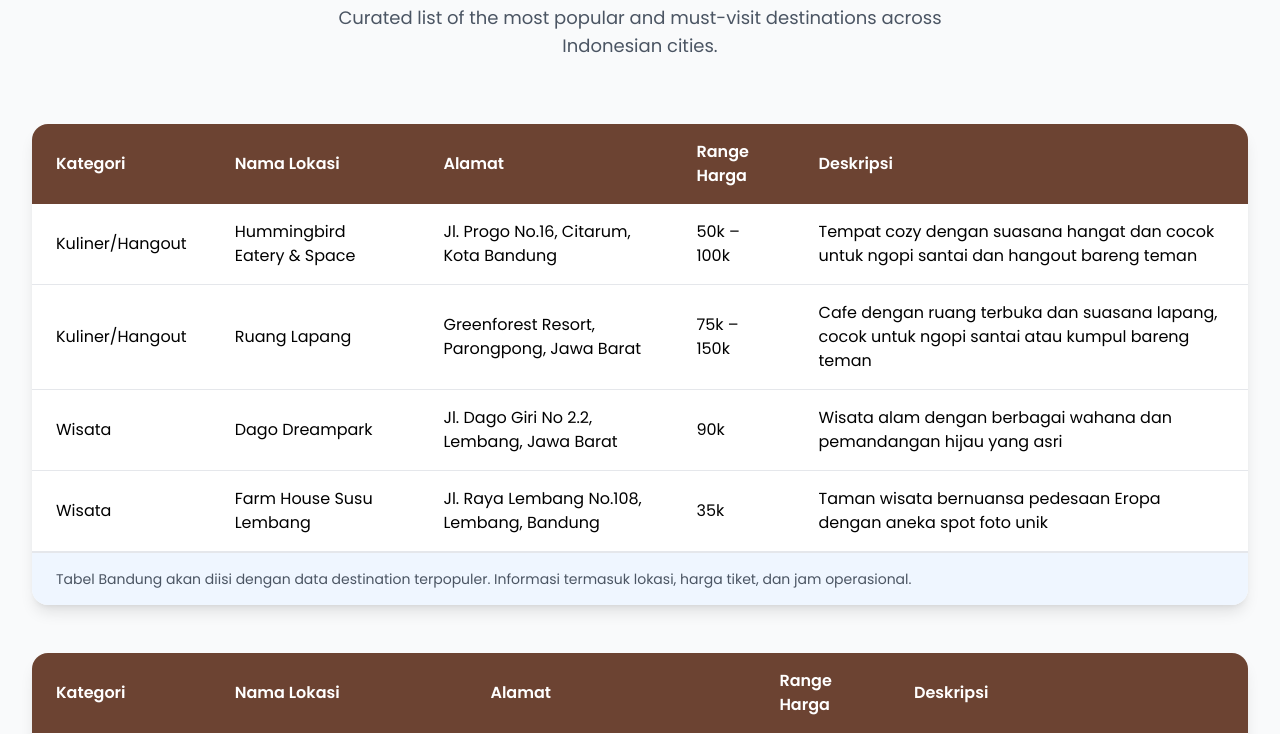
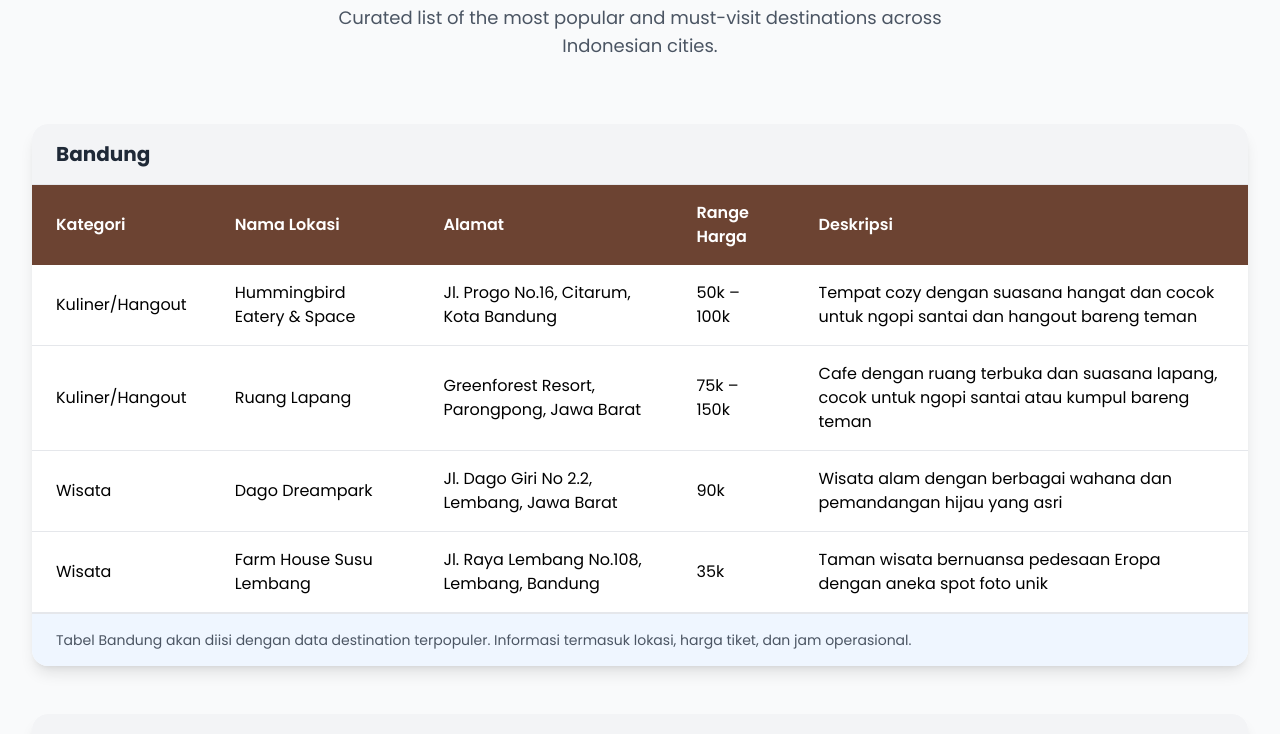
Before and after one commit to maurakhalishaz-hub/KomputasiProject, a React (Vite) app: page / in a window 1280 px wide. Shown: the part 1660-2394 px from the top of the page. Built offline with nearby package versions, Linux system fonts and the light colour scheme.

Commit message:
Updated TopListTable.tsx

```diff
--- a/src/components/TopListTable.tsx
+++ b/src/components/TopListTable.tsx
@@ -109,6 +109,11 @@ const tableData = [
 function DestinationTable({ kota, data }) {
   return (
     <div className="bg-white rounded-2xl shadow-lg overflow-hidden mb-12">
+      {/* Nama kota di atas tabel */}
+      <div className="px-6 py-4 border-b border-gray-200 bg-gray-100">
+        <h3 className="text-xl font-bold text-gray-800 font-poppins">{kota}</h3>
+      </div>
+
       <div className="overflow-x-auto">
         <table className="w-full">
           <thead>
```
